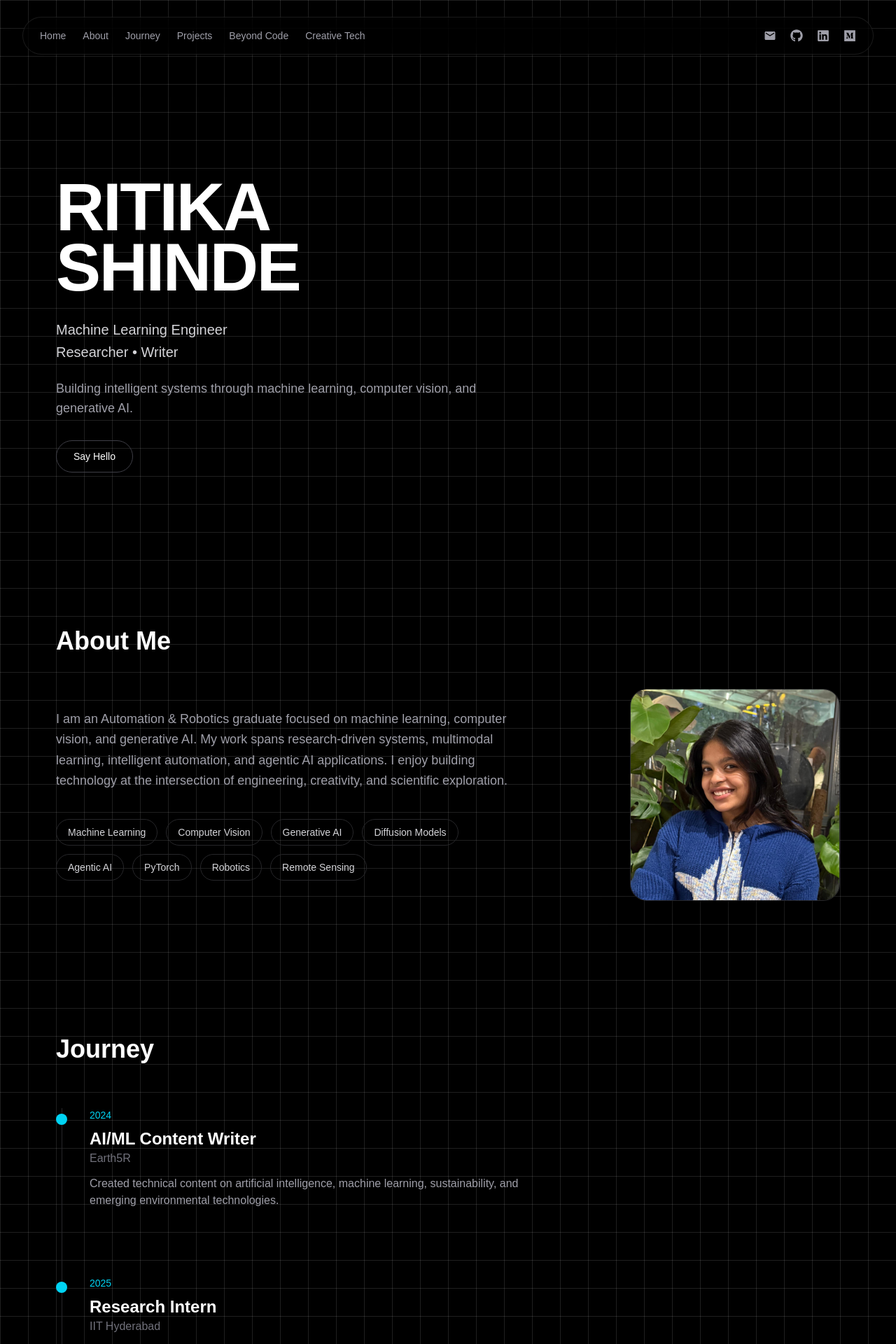
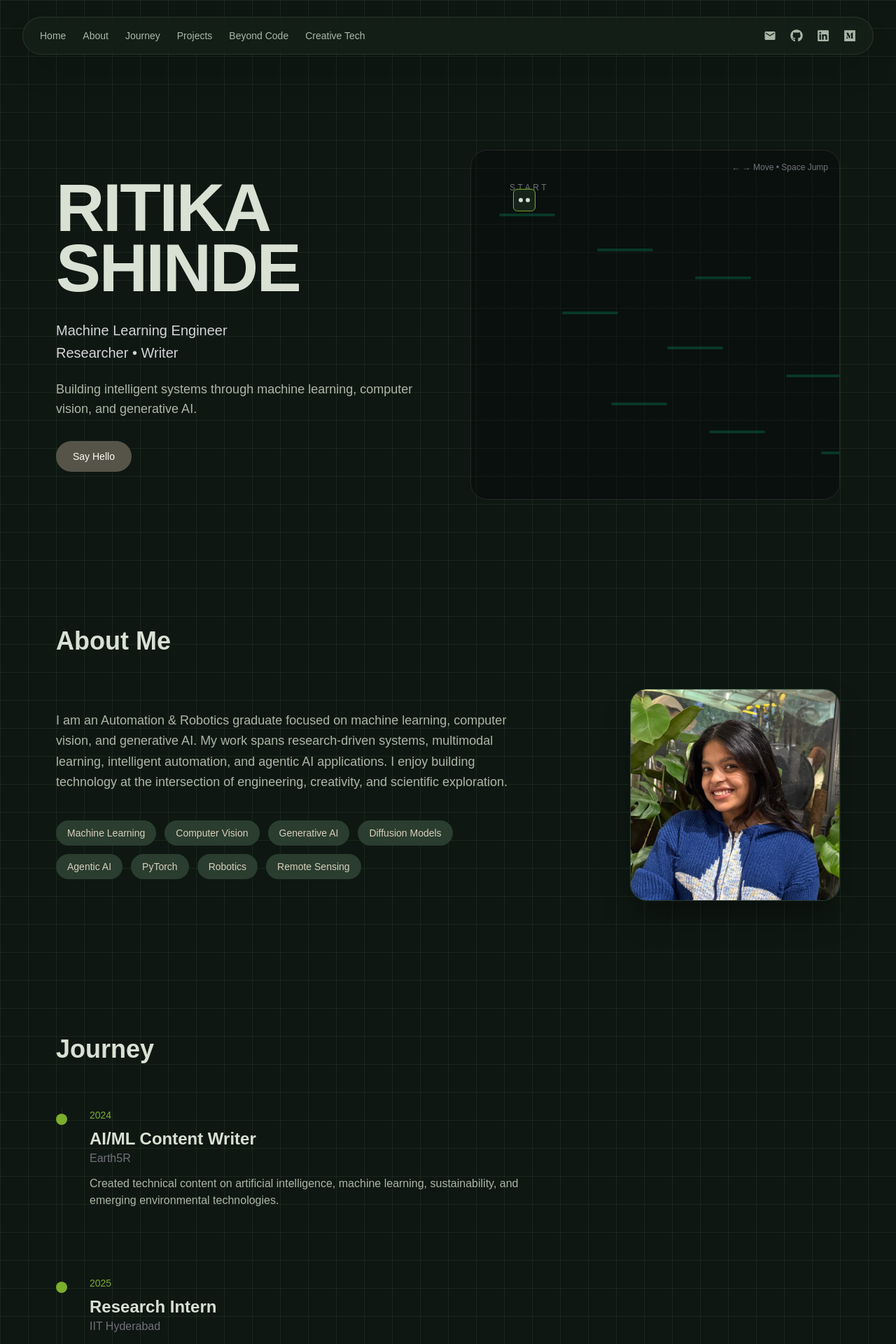
Before and after one commit to ritikashinde/portfolio-v2, a Next.js app: page / in a window 1280 px wide. Shown: the top 1920 px of the page at 70% size. Built offline with nearby package versions, Linux system fonts and the light colour scheme.

Commit message:
Redesign portfolio with forest theme and interactive hero game

```diff
--- a/app/globals.css
+++ b/app/globals.css
@@ -1,8 +1,8 @@
 @import "tailwindcss";
 
 :root {
-  --background: #ffffff;
-  --foreground: #171717;
+  --background: #11120D;
+  --foreground: #FFFBF4;
 }
 
 @theme inline {
@@ -14,8 +14,8 @@
 
 @media (prefers-color-scheme: dark) {
   :root {
-    --background: #0a0a0a;
-    --foreground: #ededed;
+    --background: #11120D;
+    --foreground: #FFFBF4;
   }
 }
 
@@ -26,11 +26,21 @@ body {
 }
 .grid-bg {
   background-image:
-    linear-gradient(rgba(255,255,255,0.12) 1px, transparent 1px),
-    linear-gradient(90deg, rgba(255,255,255,0.12) 1px, transparent 1px);
+    linear-gradient(rgba(62,90,65,0.25) 1px, transparent 1px),
+    linear-gradient(90deg, rgba(62,90,65,0.25) 1px, transparent 1px);
 
   background-size: 40px 40px;
 }
 html {
   scroll-behavior: smooth;
 }
+@keyframes robotFloat {
+  0%,
+  100% {
+    transform: translateY(0px);
+  }
+
+  50% {
+    transform: translateY(-8px);
+  }
+}
--- a/app/page.tsx
+++ b/app/page.tsx
@@ -2,6 +2,7 @@ import Image from "next/image";
 import { FaGithub, FaLinkedin, FaMedium } from "react-icons/fa";
 import { MdEmail } from "react-icons/md";
 import FadeIn from "@/components/FadeIn";
+import RobotGame from "@/components/RobotThing";
 export default function Home() {
   const skills = [
     "Machine Learning",
@@ -15,7 +16,7 @@ export default function Home() {
   ];
 
   return (
-    <main className="grid-bg min-h-screen bg-black text-white">
+    <main className="grid-bg min-h-screen bg-[#0E1712] text-[#D8E1D3]">
       {/* NAVBAR */}
 <nav
   className="
@@ -29,7 +30,7 @@ max-w-7xl
 rounded-full
 border
 border-white/10
-bg-black/50
+bg-[#16231B]/70
 px-6
 py-4
 backdrop-blur-xl
@@ -42,27 +43,27 @@ shadow-black/20
     {/* LEFT */}
     <div className="hidden gap-6 text-sm md:flex">
 
-      <a href="#home" className="text-zinc-400 hover:text-white">
+      <a href="#home" className="text-[#AAB7A7] hover:text-white">
         Home
       </a>
 
-      <a href="#about" className="text-zinc-400 hover:text-white">
+      <a href="#about" className="text-[#AAB7A7] hover:text-white">
         About
       </a>
 
-      <a href="#journey" className="text-zinc-400 hover:text-white">
+      <a href="#journey" className="text-[#AAB7A7] hover:text-white">
         Journey
       </a>
 
-      <a href="#work" className="text-zinc-400 hover:text-white">
+      <a href="#work" className="text-[#AAB7A7] hover:text-white">
         Projects
       </a>
 
-      <a href="#beyond" className="text-zinc-400 hover:text-white">
+      <a href="#beyond" className="text-[#AAB7A7] hover:text-white">
         Beyond Code
       </a>
 
-      <a href="#creative" className="text-zinc-400 hover:text-white">
+      <a href="#creative" className="text-[#AAB7A7] hover:text-white">
         Creative Tech
       </a>
 
@@ -73,7 +74,7 @@ shadow-black/20
 
   <a
     href="mailto:ritikashinde98@gmail.com"
-    className="text-zinc-400 transition hover:text-white"
+    className="text-[#AAB7A7] transition hover:text-white"
     aria-label="Email"
   >
     <MdEmail />
@@ -83,7 +84,7 @@ shadow-black/20
     href="https://github.com/ritikashinde"
     target="_blank"
     rel="noopener noreferrer"
-    className="text-zinc-400 transition hover:text-white"
+    className="text-[#AAB7A7] transition hover:text-white"
     aria-label="GitHub"
   >
     <FaGithub />
@@ -93,7 +94,7 @@ shadow-black/20
     href="https://www.linkedin.com/in/ritika-shinde-1b7a24259/"
     target="_blank"
     rel="noopener noreferrer"
-    className="text-zinc-400 transition hover:text-white"
+    className="text-[#AAB7A7] transition hover:text-white"
     aria-label="LinkedIn"
   >
     <FaLinkedin />
@@ -103,7 +104,7 @@ shadow-black/20
     href="https://medium.com/@ritikashinde98"
     target="_blank"
     rel="noopener noreferrer"
-    className="text-zinc-400 transition hover:text-white"
+    className="text-[#AAB7A7] transition hover:text-white"
     aria-label="Medium"
   >
     <FaMedium />
@@ -116,8 +117,12 @@ shadow-black/20
       {/* HERO */}
       <section
   id="home"
-  className="flex min-h-screen flex-col justify-center px-8 pt-32 md:px-20"
+  className="flex min-h-screen items-center px-8 pt-32 md:px-20"
 >
+  <div className="grid w-full items-center gap-16 lg:grid-cols-2">
+
+    {/* LEFT SIDE */}
+    <div>
       <h1 className="text-6xl font-bold leading-[0.9] tracking-tight md:text-8xl">
         RITIKA
         <br />
@@ -129,17 +134,25 @@ shadow-black/20
         <p className="mt-1">Researcher • Writer</p>
       </div>
 
-        <p className="mt-6 max-w-2xl text-lg text-zinc-400">
+      <p className="mt-6 max-w-2xl text-lg text-[#AAB7A7]">
         Building intelligent systems through machine learning,
         computer vision, and generative AI.
       </p>
 
       <a
         href="mailto:ritikashinde98@gmail.com"
-          className="mt-8 w-fit rounded-full border border-zinc-700 px-6 py-3 text-sm transition hover:border-white hover:bg-white hover:text-black"
+        className="mt-8 inline-block rounded-full bg-[#565449] px-6 py-3 text-sm text-[#FFFBF4] transition hover:bg-[#7BAE2B] hover:text-[#11120D]"
       >
         Say Hello
       </a>
+    </div>
+
+    {/* RIGHT SIDE */}
+    <div className="flex justify-center lg:justify-end">
+      <RobotGame />
+    </div>
+
+  </div>
 </section>
 
       {/* ABOUT */}
@@ -158,7 +171,7 @@ shadow-black/20
 
       {/* Text */}
       <div>
-        <p className="max-w-3xl text-lg leading-relaxed text-zinc-400">
+        <p className="max-w-3xl text-lg leading-relaxed text-[#AAB7A7]">
           I am an Automation & Robotics graduate focused on
           machine learning, computer vision, and generative AI.
 
@@ -173,7 +186,7 @@ shadow-black/20
           {skills.map((skill) => (
             <span
               key={skill}
-              className="rounded-full border border-zinc-800 px-4 py-2 text-sm text-zinc-300"
+              className="rounded-full bg-[#2A3D2F] px-4 py-2 text-sm text-[#D8CFBC] transition hover:bg-[#565449]"
             >
               {skill}
             </span>
@@ -191,7 +204,7 @@ shadow-black/20
           className="
             rounded-3xl
             border
-            border-zinc-800
+            border-[#2A3D2F]
             object-cover
             shadow-2xl
             shadow-black/40
@@ -225,9 +238,9 @@ shadow-black/20
       {/* Earth5R */}
       <div className="relative mb-24 pl-12">
 
-        <div className="absolute left-0 top-2 h-4 w-4 rounded-full bg-cyan-400" />
+        <div className="absolute left-0 top-2 h-4 w-4 rounded-full bg-[#7BAE2B]" />
 
-        <p className="text-sm text-cyan-400">
+        <p className="text-sm text-[#7BAE2B]">
           2024
         </p>
 
@@ -239,7 +252,7 @@ shadow-black/20
           Earth5R
         </p>
 
-        <p className="mt-3 max-w-2xl text-zinc-400">
+        <p className="mt-3 max-w-2xl text-[#AAB7A7]">
           Created technical content on artificial intelligence,
           machine learning, sustainability, and emerging
           environmental technologies.
@@ -250,9 +263,9 @@ shadow-black/20
       {/* IIT Hyderabad */}
       <div className="relative pl-12">
 
-        <div className="absolute left-0 top-2 h-4 w-4 rounded-full bg-cyan-400" />
+        <div className="absolute left-0 top-2 h-4 w-4 rounded-full bg-[#7BAE2B]" />
 
-        <p className="text-sm text-cyan-400">
+        <p className="text-sm text-[#7BAE2B]">
           2025
         </p>
 
@@ -264,7 +277,7 @@ shadow-black/20
           IIT Hyderabad
         </p>
 
-        <p className="mt-3 max-w-2xl text-zinc-400">
+        <p className="mt-3 max-w-2xl text-[#AAB7A7]">
           Built diffusion-based pipelines for generating
           cloud-free satellite imagery using SAR and
           optical data for remote sensing applications.
@@ -294,14 +307,15 @@ shadow-black/20
   className="
     rounded-3xl
     border
-    border-zinc-800
+    border-[#565449]
+    bg-[#2A2B25]
     p-8
     transition-all
     duration-300
     hover:-translate-y-1
-    hover:border-cyan-400
+    hover:border-[#7BAE2B]
     hover:shadow-xl
-    hover:shadow-cyan-500/5
+    hover:shadow-[#7BAE2B]/5
   ">
 
             <div className="flex items-center justify-between">
@@ -313,17 +327,17 @@ shadow-black/20
   href="https://github.com/ritikashinde/ClearSightSAR"
   target="_blank"
   rel="noopener noreferrer"
-                className="text-zinc-500 hover:text-white"
+  className="text-[#AAB7A7] transition hover:text-[#7BAE2B]"
 >
-                GitHub
+  <FaGithub size={22} />
 </a>
             </div>
 
-            <p className="mt-3 text-cyan-400">
+            <p className="mt-3 text-[#7BAE2B]">
               Research Project
             </p>
 
-            <p className="mt-4 text-zinc-400">
+            <p className="mt-4 text-[#AAB7A7]">
               Generating cloud-free optical satellite imagery
               using diffusion models and multimodal Earth
               observation data.
@@ -335,7 +349,8 @@ shadow-black/20
           </div>
 
           {/* SME Agent */}
-          <div className="rounded-3xl border border-zinc-800 p-8 transition-all duration-300 hover:-translate-y-1 hover:border-cyan-400 hover:shadow-xl hover:shadow-cyan-500/5">
+          <div className="rounded-3xl border border-[#565449]
+    bg-[#2A2B25] p-8 transition-all duration-300 hover:-translate-y-1 hover:border-[#7BAE2B] hover:shadow-xl hover:shadow-[#7BAE2B]/5">
             <div className="flex items-center justify-between">
               <h3 className="text-2xl font-semibold">
                 SME GenAI Agent
@@ -345,17 +360,17 @@ shadow-black/20
                 href="https://github.com/SME-GenAI-Agent/GenAI-Agent-for-SME-MSE-Business-insights"
                 target="_blank"
                 rel="noopener noreferrer"
-                className="text-zinc-500 hover:text-white"
+                className="text-[#AAB7A7] transition hover:text-[#7BAE2B]"
 >
-                GitHub
+  <FaGithub size={22} />
               </a>
             </div>
 
-            <p className="mt-3 text-cyan-400">
+            <p className="mt-3 text-[#7BAE2B]">
               Multi-Agent AI System
             </p>
 
-            <p className="mt-4 text-zinc-400">
+            <p className="mt-4 text-[#AAB7A7]">
               AI-powered business intelligence platform
               for SME/MSME organizations using LLM agents.
             </p>
@@ -366,16 +381,17 @@ shadow-black/20
           </div>
 
           {/* VLM */}
-          <div className="rounded-3xl border border-zinc-800 p-8 transition-all duration-300 hover:-translate-y-1 hover:border-cyan-400 hover:shadow-xl hover:shadow-cyan-500/5">
+          <div className="rounded-3xl border border-[#565449]
+    bg-[#2A2B25] p-8 transition-all duration-300 hover:-translate-y-1 hover:border-[#7BAE2B] hover:shadow-xl hover:shadow-[#7BAE2B]/5">
             <h3 className="text-2xl font-semibold">
               Vision-Language Manipulation System
             </h3>
 
-            <p className="mt-3 text-cyan-400">
+            <p className="mt-3 text-[#7BAE2B]">
               Vision-Language Robotics
             </p>
 
-            <p className="mt-4 text-zinc-400">
+            <p className="mt-4 text-[#AAB7A7]">
               Translating visual inputs and natural language
               instructions into robotic actions.
             </p>
@@ -386,7 +402,8 @@ shadow-black/20
           </div>
 
           {/* DataJanitor */}
-          <div className="rounded-3xl border border-zinc-800 p-8 transition-all duration-300 hover:-translate-y-1 hover:border-cyan-400 hover:shadow-xl hover:shadow-cyan-500/5">
+          <div className="rounded-3xl border border-[#565449]
+    bg-[#2A2B25] p-8 transition-all duration-300 hover:-translate-y-1 hover:border-[#7BAE2B] hover:shadow-xl hover:shadow-[#7BAE2B]/5">
             <div className="flex items-center justify-between">
               <h3 className="text-2xl font-semibold">
                 DataJanitor
@@ -396,17 +413,17 @@ shadow-black/20
                 href="https://github.com/ritikashinde/datajanitor-env"
                 target="_blank"
                 rel="noopener noreferrer"
-                className="text-zinc-500 hover:text-white"
+                className="text-[#AAB7A7] transition hover:text-[#7BAE2B]"
               >
-                GitHub
+                 <FaGithub size={22} />
               </a>
             </div>
 
-            <p className="mt-3 text-cyan-400">
+            <p className="mt-3 text-[#7BAE2B]">
               Data Preparation Automation
             </p>
 
-            <p className="mt-4 text-zinc-400">
+            <p className="mt-4 text-[#AAB7A7]">
               Environment for automating data cleaning,
               validation, and preprocessing workflows.
             </p>
@@ -437,7 +454,7 @@ shadow-black/20
                 Dream Eater
               </h3>
 
-              <p className="mt-2 text-zinc-400">
+              <p className="mt-2 text-[#AAB7A7]">
                 Published poetry collection exploring existence,
                 memory, imagination, and the human experience.
               </p>
@@ -446,7 +463,7 @@ shadow-black/20
                 href="https://www.amazon.in/Dream-Eater-Poetic-Interpretation-Existence/dp/9369538437"
                 target="_blank"
                 rel="noopener noreferrer"
-                className="mt-6 inline-block rounded-full border border-zinc-700 px-5 py-2 text-sm transition hover:border-white hover:bg-white hover:text-black"
+                className="mt-6 inline-block rounded-full bg-[#565449] px-5 py-2 text-sm text-[#FFFBF4] transition hover:bg-[#7BAE2B] hover:text-[#11120D]"
               >
                 View on Amazon
               </a>
@@ -459,10 +476,10 @@ shadow-black/20
               rel="noopener noreferrer"
               className="group block"
             >
-              <div className="rounded-3xl border border-zinc-800 bg-zinc-950 p-4 transition hover:border-zinc-600">
+              <div className="rounded-3xl border border-[#2A3D2F] bg-zinc-950 p-4 transition hover:border-zinc-600">
 
                 {/* Local static image from your public folder */}
-                <div className="aspect-[3/4] w-full overflow-hidden rounded-2xl border border-zinc-800 bg-black shadow-lg">
+                <div className="aspect-[3/4] w-full overflow-hidden rounded-2xl border border-[#2A3D2F] bg-black shadow-lg">
                   <img
                     src="/book-cover.jpeg"
                     alt="Dream Eater Book Cover"
@@ -484,7 +501,7 @@ shadow-black/20
               Indian Science Book Fellowship 2026
             </h3>
 
-            <p className="mt-2 text-zinc-400">
+            <p className="mt-2 text-[#AAB7A7]">
               Shortlisted for the fellowship program supporting
               science communication and research-driven writing.
             </p>
@@ -503,7 +520,7 @@ shadow-black/20
     Creative Technology
   </h2>
 
-  <p className="mb-12 max-w-2xl text-zinc-400">
+  <p className="mb-12 max-w-2xl text-[#AAB7A7]">
     TouchDesigner experiments exploring motion systems,
     generative visuals, and real-time interactive graphics.
   </p>
@@ -516,17 +533,17 @@ group
 overflow-hidden
 rounded-3xl
 border
-border-zinc-800
+border-[#2A3D2F]
 transition-all
 duration-300
 hover:-translate-y-1
-hover:border-cyan-400
+hover:border-[#7BAE2B]
 hover:shadow-xl
-hover:shadow-cyan-500/5
+hover:shadow-[#7BAE2B]/5
 ">
 
       {/* GIF */}
-      <div className="aspect-square w-full overflow-hidden rounded-2xl border border-zinc-800 bg-black shadow-lg group-hover:shadow-cyan-500/10">
+      <div className="aspect-square w-full overflow-hidden rounded-2xl border border-[#2A3D2F] bg-black shadow-lg group-hover:shadow-[#7BAE2B]/10">
         <img
           src="/td1.gif"
           alt="Audio Reactive Grid Space"
@@ -539,7 +556,7 @@ hover:shadow-cyan-500/5
         <p className="text-sm text-zinc-200">
           Audio Reactive Grid Space
         </p>
-        <p className="text-xs text-zinc-500">
+        <p className="text-xs text-[#AAB7A7]">
           TouchDesigner
         </p>
       </div>
@@ -552,16 +569,16 @@ group
 overflow-hidden
 rounded-3xl
 border
-border-zinc-800
+border-[#2A3D2F]
 transition-all
 duration-300
 hover:-translate-y-1
-hover:border-cyan-400
+hover:border-[#7BAE2B]
 hover:shadow-xl
-hover:shadow-cyan-500/5
+hover:shadow-[#7BAE2B]/5
 ">
 
-      <div className="aspect-square w-full overflow-hidden rounded-2xl border border-zinc-800 bg-black shadow-lg group-hover:shadow-cyan-500/10">
+      <div className="aspect-square w-full overflow-hidden rounded-2xl border border-[#2A3D2F] bg-black shadow-lg group-hover:shadow-[#7BAE2B]/10">
         <img
           src="/td2.gif"
           alt="Black Hole Simulation"
@@ -573,7 +590,7 @@ hover:shadow-cyan-500/5
         <p className="text-sm text-zinc-200">
           Black Hole Simulation
         </p>
-        <p className="text-xs text-zinc-500">
+        <p className="text-xs text-[#AAB7A7]">
           TouchDesigner
         </p>
       </div>
@@ -586,16 +603,16 @@ group
 overflow-hidden
 rounded-3xl
 border
-border-zinc-800
+border-[#2A3D2F]
 transition-all
 duration-300
 hover:-translate-y-1
-hover:border-cyan-400
+hover:border-[#7BAE2B]
 hover:shadow-xl
-hover:shadow-cyan-500/5
+hover:shadow-[#7BAE2B]/5
 ">
 
-      <div className="aspect-square w-full overflow-hidden rounded-2xl border border-zinc-800 bg-black shadow-lg group-hover:shadow-cyan-500/10">
+      <div className="aspect-square w-full overflow-hidden rounded-2xl border border-[#2A3D2F] bg-black shadow-lg group-hover:shadow-[#7BAE2B]/10">
         <img
           src="/td3.gif"
           alt="Ray Pop"
@@ -607,7 +624,7 @@ hover:shadow-cyan-500/5
         <p className="text-sm text-zinc-200">
           Ray Pop
         </p>
-        <p className="text-xs text-zinc-500">
+        <p className="text-xs text-[#AAB7A7]">
           TouchDesigner
         </p>
       </div>
--- /dev/null
+++ b/components/RobotThing.tsx
@@ -0,0 +1,255 @@
+"use client";
+
+import { useEffect, useState } from "react";
+
+const ROBOT_SIZE = 32;
+const GRAVITY = 0.7;
+const JUMP_FORCE = -13;
+
+const platforms = [
+  { x: 40,  y: 90,  w: 80 },   // Start
+
+  { x: 180, y: 140, w: 80 },
+  { x: 320, y: 180, w: 80 },
+
+  { x: 130, y: 230, w: 80 },
+  { x: 280, y: 280, w: 80 },
+
+  { x: 450, y: 320, w: 80 },
+
+  { x: 200, y: 360, w: 80 },
+
+  { x: 340, y: 400, w: 80 },
+
+  { x: 500, y: 430, w: 100 }, // final route
+
+  { x: 560, y: 390, w: 40 },  // goal support
+];
+
+const goal = {
+  x: 560,
+  y: 350,
+  size: 40,
+};
+
+export default function RobotGame() {
+  const [position, setPosition] = useState({
+    x: 60,
+    y: 40,
+  });
+
+  const [velocityY, setVelocityY] = useState(0);
+
+  const [keys, setKeys] = useState({
+    left: false,
+    right: false,
+  });
+
+  const [won, setWon] = useState(false);
+
+  const resetGame = () => {
+    setPosition({
+      x: 60,
+      y: 40,
+    });
+
+    setVelocityY(0);
+    setWon(false);
+  };
+
+  useEffect(() => {
+    const handleKeyDown = (e: KeyboardEvent) => {
+      if (won) {
+        if (e.key.toLowerCase() === "r") {
+          resetGame();
+        }
+        return;
+      }
+
+      if (e.key === "ArrowRight") {
+        setKeys((prev) => ({ ...prev, right: true }));
+      }
+
+      if (e.key === "ArrowLeft") {
+        setKeys((prev) => ({ ...prev, left: true }));
+      }
+
+      if (e.code === "Space") {
+        const standingOnPlatform = platforms.some(
+          (platform) =>
+            position.x + ROBOT_SIZE > platform.x &&
+            position.x < platform.x + platform.w &&
+            Math.abs(position.y + ROBOT_SIZE - platform.y) < 10
+        );
+
+        if (standingOnPlatform) {
+          setVelocityY(JUMP_FORCE);
+        }
+      }
+    };
+
+    const handleKeyUp = (e: KeyboardEvent) => {
+      if (e.key === "ArrowRight") {
+        setKeys((prev) => ({ ...prev, right: false }));
+      }
+
+      if (e.key === "ArrowLeft") {
+        setKeys((prev) => ({ ...prev, left: false }));
+      }
+    };
+
+    window.addEventListener("keydown", handleKeyDown);
+    window.addEventListener("keyup", handleKeyUp);
+
+    return () => {
+      window.removeEventListener("keydown", handleKeyDown);
+      window.removeEventListener("keyup", handleKeyUp);
+    };
+  }, [position, won]);
+
+  useEffect(() => {
+    if (won) return;
+
+    const interval = setInterval(() => {
+      setPosition((prev) => {
+        let newX = prev.x;
+        let newY = prev.y;
+
+        const moveSpeed = velocityY !== 0 ? 3 : 5;
+
+if (keys.left) newX -= moveSpeed;
+if (keys.right) newX += moveSpeed;
+
+        newX = Math.max(0, Math.min(newX, 620));
+
+        let newVelocity = velocityY + GRAVITY;
+        newY += newVelocity;
+
+        for (const platform of platforms) {
+          const landedOnPlatform =
+            newX + ROBOT_SIZE > platform.x &&
+            newX < platform.x + platform.w &&
+            prev.y + ROBOT_SIZE <= platform.y &&
+            newY + ROBOT_SIZE >= platform.y;
+
+          if (landedOnPlatform) {
+            newY = platform.y - ROBOT_SIZE;
+            newVelocity = 0;
+          }
+        }
+
+        if (newY > 500) {
+          resetGame();
+          return prev;
+        }
+
+        const touchingGoal =
+          newX + ROBOT_SIZE > goal.x &&
+          newX < goal.x + goal.size &&
+          newY + ROBOT_SIZE > goal.y &&
+          newY < goal.y + goal.size;
+
+        if (touchingGoal) {
+          setWon(true);
+        }
+
+        setVelocityY(newVelocity);
+
+        return {
+          x: newX,
+          y: newY,
+        };
+      });
+    }, 16);
+
+    return () => clearInterval(interval);
+  }, [keys, velocityY, won]);
+
+  return (
+    <div className="relative h-[500px] w-[650px] overflow-hidden rounded-3xl border border-zinc-800 bg-black/30">
+
+      {/* Controls */}
+      <p className="absolute right-4 top-4 text-xs text-zinc-500">
+        ← → Move • Space Jump
+      </p>
+
+      {/* Start Label */}
+      <div
+        className="absolute text-xs tracking-[0.3em] text-zinc-500"
+        style={{
+          left: "55px",
+          top: "45px",
+        }}
+      >
+        START
+      </div>
+
+      {/* Platforms */}
+      {platforms.map((platform, index) => (
+        <div
+          key={index}
+          className="absolute rounded-full #7BAE2B bg-emerald-400/20"
+          style={{
+            left: platform.x,
+            top: platform.y,
+            width: platform.w,
+            height: 4,
+          }}
+        />
+      ))}
+
+      {/* Goal Tile */}
+<div
+  className="absolute rounded-xl border border-[#7BAE2B] bg-[#7BAE2B]/10"
+  style={{
+    left: goal.x,
+    top: goal.y,
+    width: goal.size,
+    height: goal.size,
+    boxShadow: "0 0 20px rgba(123,174,43,0.45)",
+  }}
+
+      />
+
+      {/* Robot */}
+<div
+  className="absolute flex items-center justify-center rounded-md border border-[#7BAE2B] bg-[#16231B]"
+  style={{
+    left: position.x,
+    top: position.y,
+    width: ROBOT_SIZE,
+    height: ROBOT_SIZE,
+    animation: "robotFloat 2s ease-in-out infinite",
+  }}
+>
+  <div className="flex gap-1">
+    <div className="h-1.5 w-1.5 rounded-full bg-[#D8E1D3]" />
+    <div className="h-1.5 w-1.5 rounded-full bg-[#D8E1D3]" />
+  </div>
+</div>
+
+      {/* Win Screen */}
+      {won && (
+        <div className="absolute inset-0 flex items-center justify-center bg-black/85 backdrop-blur-sm">
+          <div className="text-center">
+            <h2 className="text-3xl font-bold text-violet-400">
+              Mission Complete
+            </h2>
+
+            <p className="mt-4 text-zinc-300">
+              You helped the robot reach the end.
+            </p>
+
+            <p className="mt-2 text-zinc-400">
+              Now scroll down to explore my journey ↓
+            </p>
+
+            <p className="mt-6 text-sm text-zinc-500">
+              Press R to play again
+            </p>
+          </div>
+        </div>
+      )}
+    </div>
+  );
+}
```
Lines whose indentation alone changed are shown as unchanged.
